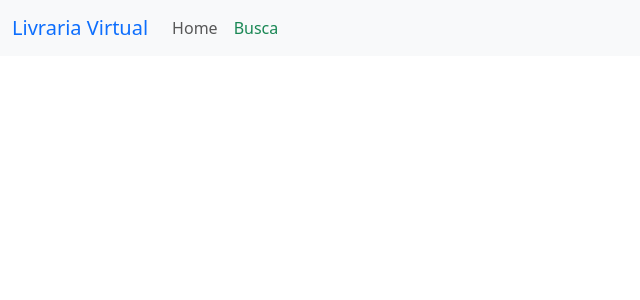
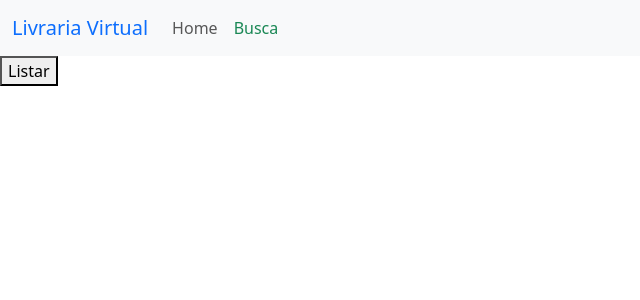
Before and after one commit to vidalYep/Livraria-React-Boostrap, a React (Create React App) app: page /busca in a window 1280 px wide. Shown: the top 300 px of the page, without its empty margins (0-640 px from the left). Built offline with nearby package versions, Linux system fonts and the light colour scheme.

Commit message:
Feat: Exibe livros da API

```diff
--- a/src/components/CardLivro.js
+++ b/src/components/CardLivro.js
@@ -0,0 +1,8 @@
+export function CardLivro({ title, authors }) {
+  return (
+    <div className="CardLivro">
+      {title}
+      {authors}
+    </div>
+  );
+}
--- a/src/livraria/ListaLivrosView.js
+++ b/src/livraria/ListaLivrosView.js
@@ -0,0 +1,22 @@
+import { CardLivro } from "../components/CardLivro";
+import { findAll } from "./LivrosApi";
+import { useState, useRef } from "react";
+
+export function ListaLivrosView() {
+  const [livros, setLivros] = useState([]);
+  return (
+    <div className="ListaLivrosView">
+      <button
+        onClick={async () => {
+          const livros = await findAll();
+          setLivros(livros);
+        }}
+      >
+        Listar
+      </button>
+      {livros.map((l) => (
+        <CardLivro title={l.title} authors={l.authors} />
+      ))}
+    </div>
+  );
+}
--- a/src/livraria/LivrosApi.js
+++ b/src/livraria/LivrosApi.js
@@ -1,6 +1,6 @@
 //É uma boa prática armazenar a URL dentro de uma variável.
 const URL =
-  "https://api-contato-dot-api-samples-423102.uc.r.appspot.com/api/contatos";
+  "https://api-books-dot-api-samples-423102.uc.r.appspot.com/api/books";
 export async function findAll() {
   const requestInit = {
     method: "GET",
@@ -15,6 +15,6 @@ export async function findAll() {
   if (responseHttp.ok) {
     return await responseHttp.json();
   } else {
-    throw new Error("Falha ao consultar os contatos");
+    throw new Error("Falha ao consultar os livros");
   }
 }
--- a/src/pages/Busca.js
+++ b/src/pages/Busca.js
@@ -1,8 +1,10 @@
 import { Header } from "../components/Header";
+import { ListaLivrosView } from "../livraria/ListaLivrosView";
 export default function Busca() {
   return (
     <div className="Busca">
       <Header AlteraBusca="nav-link active text-success" />
+      <ListaLivrosView/>
     </div>
   );
 }
```
